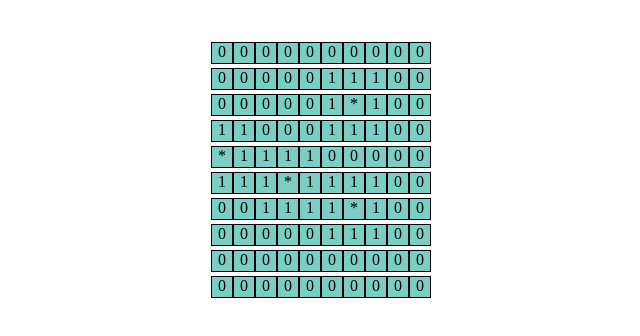
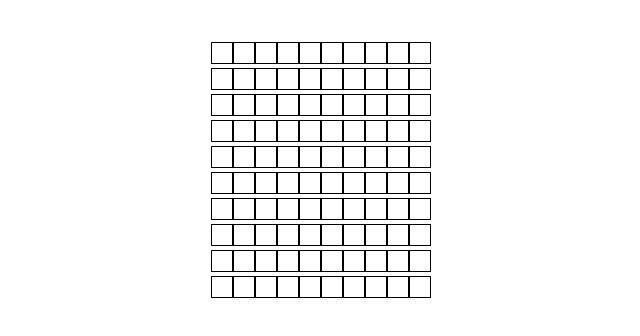
Before and after one commit to Ektomorphine/sapper, an Angular app: page /home in a window 1280 px wide. Both pictures are taken after a click on the button "Start game". Shown: the top 336 px of the page, without its empty margins (113-753 px from the left). Built offline with nearby package versions, Linux system fonts and the light colour scheme.

Commit message:
Done minesweeper

```diff
--- a/src/app/models/game-board-cell-value.model.ts
+++ b/src/app/models/game-board-cell-value.model.ts
@@ -1,7 +1,7 @@
 export interface GameBoardCellValue {
   numberOfBombsAround: number;
   isBomb: boolean;
-  Hidden: boolean;
+  isOpen: boolean;
   x: number;
   y: number;
 }
--- a/src/app/pages/sapper/sapper.page.html
+++ b/src/app/pages/sapper/sapper.page.html
@@ -1,13 +1,13 @@
 <div class="container">
-  <div *ngFor="let row of bombsAroundCell">
+  <div *ngFor="let row of cells">
     <span *ngFor="let cell of row">
       <div *ngIf="cell.isBomb" class="board-cell">
-        <span (click)="openCell(cell);openEmptyCells(cell)" [ngClass]="{coverOpened:cell.Hidden, coverClosed:true}">
+        <span (click)="openCell(cell);openEmptyCells(cell);checkVictory()" [ngClass]="{coverOpened:cell.isOpen, coverClosed:true}">
           *
         </span>
       </div>
       <div *ngIf="cell.isBomb != true" class="board-cell">
-        <span (click)="openCell(cell);openEmptyCells(cell)" [ngClass]="{coverOpened:cell.Hidden, coverClosed:true}">
+        <span (click)="openCell(cell);openEmptyCells(cell);checkVictory()" [ngClass]="{coverOpened:cell.isOpen, coverClosed:true}">
           {{cell.numberOfBombsAround}}
         </span>
       </div>
--- a/src/app/pages/sapper/sapper.page.scss
+++ b/src/app/pages/sapper/sapper.page.scss
@@ -17,11 +17,11 @@
   height: 100%;
   position: relative;
   cursor: pointer;
-  // opacity: 0;
+  opacity: 0;
   background-color: $open-cell;
+
 }
-
 .coverOpened {
   opacity: 1 !important;
-  background-color: red;
+  // background-color: red;
 }
--- a/src/app/pages/sapper/sapper.page.ts
+++ b/src/app/pages/sapper/sapper.page.ts
@@ -1,4 +1,4 @@
-import { Component, OnInit } from '@angular/core';
+import { Component, OnInit, OnChanges } from '@angular/core';
 
 import { Router } from '@angular/router';
 
@@ -11,13 +11,17 @@ import { GameBoardCellValue } from './../../models/game-board-cell-value.model';
 })
 export class SapperPage {
 
-  public bombsAroundCell: GameBoardCellValue[][];
+  public cells: GameBoardCellValue[][];
+  private openedCells = 0;
 
   constructor(private router: Router) {}
 
   ngOnInit() {
     this.makeGameBoard();
     this.countBombs();
+  }
+
+  ngOnChanges() {
   }
 
   public makeGameBoard(): GameBoardCellValue[][] {
@@ -29,23 +33,38 @@ export class SapperPage {
         gameBoardMatrix[i][j] = {
           isBomb: false,
           numberOfBombsAround: 0,
-          Hidden: false,
+          isOpen: false,
           x: i,
           y: j
         };
       }
     }
-    for (let z = 0; z < 5; z++){
-      gameBoardMatrix[this.random(0,9)][this.random(0,9)].isBomb = true;
+    for (let z = 0; z < 15; z++) {
+      gameBoardMatrix[this.random(0, 9)][this.random(0, 9)].isBomb = true;
     }
     return gameBoardMatrix;
   }
 
   public openCell(cell: GameBoardCellValue): void {
-    cell.Hidden = true;
+    cell.isOpen = true;
     if (cell.isBomb) {
       this.router.navigate(['game-over']);
     }
+  }
+
+  public checkVictory(): void {
+    console.log('ok!');
+    for (let i = 0; i <= 9; i++) {
+      for (let j = 0; j <= 9; j++) {
+        if (this.cells[i][j].isOpen) {
+          this.openedCells++;
+        }
+      }
+    }
+    if (this.openedCells == 86) {
+      alert('you win!');
+    }
+    this.openedCells = 0;
   }
 
   public openEmptyCells(cell: GameBoardCellValue) {
@@ -56,101 +75,146 @@ export class SapperPage {
     let buffer = [];
     let counter = 0;
     buffer.push(object);
-    if (cell.numberOfBombsAround != 0 ) return;
+    if (cell.numberOfBombsAround !== 0 ) {
+      return;
+    }
     while (buffer.length) {
       for (let item of buffer) {
-        if (item.j != 0
-          && this.bombsAroundCell[item.i][item.j-1].numberOfBombsAround == 0
-          && !this.bombsAroundCell[item.i][item.j-1].Hidden &&
-          this.bombsAroundCell[item.i][item.j-1].isBomb == false) { // left
-          this.bombsAroundCell[item.i][item.j-1].Hidden = true;
+        if (item.j !== 0 &&
+          this.cells[item.i][item.j - 1].numberOfBombsAround === 0 &&
+          !this.cells[item.i][item.j - 1].isOpen &&
+          this.cells[item.i][item.j - 1].isBomb === false) {
+            this.cells[item.i][item.j - 1].isOpen = true;
             object = {
-            i: this.bombsAroundCell[item.i][item.j - 1].x,
-            j: this.bombsAroundCell[item.i][item.j - 1].y
-          }
+              i: this.cells[item.i][item.j - 1].x,
+              j: this.cells[item.i][item.j - 1].y
+            };
             buffer.push(object);
             counter++;
         }
 
-        if (item.j != 9 && this.bombsAroundCell[item.i][item.j+1].numberOfBombsAround == 0
-            && !this.bombsAroundCell[item.i][item.j+1].Hidden &&
-          this.bombsAroundCell[item.i][item.j+1].isBomb == false) { // right
-          this.bombsAroundCell[item.i][item.j+1].Hidden = true;
+        if (item.j !== 9 &&
+          this.cells[item.i][item.j + 1].numberOfBombsAround === 0 &&
+          !this.cells[item.i][item.j + 1].isOpen &&
+          this.cells[item.i][item.j + 1].isBomb === false) {
+            this.cells[item.i][item.j + 1].isOpen = true;
             object = {
-            i: this.bombsAroundCell[item.i][item.j + 1].x,
-            j: this.bombsAroundCell[item.i][item.j + 1].y
-          }
+             i: this.cells[item.i][item.j + 1].x,
+             j: this.cells[item.i][item.j + 1].y
+            };
             buffer.push(object);
             counter++;
         }
 
-        if (item.i != 0
-          && this.bombsAroundCell[item.i-1][item.j].numberOfBombsAround == 0
-          && !this.bombsAroundCell[item.i-1][item.j].Hidden &&
-          this.bombsAroundCell[item.i-1][item.j].isBomb == false) { // left
-          this.bombsAroundCell[item.i-1][item.j].Hidden = true;
+        if (item.i !== 0 &&
+          this.cells[item.i - 1][item.j].numberOfBombsAround === 0 &&
+          !this.cells[item.i - 1][item.j].isOpen &&
+          this.cells[item.i - 1][item.j].isBomb === false) {
+            this.cells[item.i - 1][item.j].isOpen = true;
             object = {
-            i: this.bombsAroundCell[item.i-1][item.j].x,
-            j: this.bombsAroundCell[item.i-1][item.j].y
-          }
+              i: this.cells[item.i - 1][item.j].x,
+              j: this.cells[item.i - 1][item.j].y
+            };
             buffer.push(object);
             counter++;
         }
 
-        if (item.i != 9
-          && this.bombsAroundCell[item.i+1][item.j].numberOfBombsAround == 0
-          && !this.bombsAroundCell[item.i+1][item.j].Hidden &&
-          this.bombsAroundCell[item.i+1][item.j].isBomb == false) { // left
-          this.bombsAroundCell[item.i+1][item.j].Hidden = true;
+        if (item.i !== 9
+          && this.cells[item.i + 1][item.j].numberOfBombsAround === 0
+          && !this.cells[item.i + 1][item.j].isOpen &&
+          this.cells[item.i + 1][item.j].isBomb === false) {
+          this.cells[item.i + 1][item.j].isOpen = true;
           object = {
-            i: this.bombsAroundCell[item.i+1][item.j].x,
-            j: this.bombsAroundCell[item.i+1][item.j].y
-          }
+            i: this.cells[item.i + 1][item.j].x,
+            j: this.cells[item.i + 1][item.j].y
+          };
           buffer.push(object);
           counter++;
         }
-      } // for of end
-      for (let x = 0; x <= counter; x++){
-        buffer.shift();
+
+        if (item.j > 1 && !this.cells[item.i][item.j - 2].isBomb) {
+          this.cells[item.i][item.j - 1].isOpen = true;
         }
 
+        if (item.j < 8 && !this.cells[item.i][item.j + 2].isBomb) {
+          this.cells[item.i][item.j + 1].isOpen = true;
         }
 
+        if (item.i > 1 && !this.cells[item.i - 2][item.j].isBomb) {
+          this.cells[item.i - 1][item.j].isOpen = true;
         }
 
-  public countBombs() {
-    this.bombsAroundCell = this.makeGameBoard();
-     for (let i = 0; i < 10; i++) {
-      for (let j = 0; j < 10; j++) {
-        if (i != 0 && j != 0 && this.bombsAroundCell[i - 1][j-1].isBomb ) {
-         this.bombsAroundCell[i][j].numberOfBombsAround++
-        };
-        if (i != 0 && this.bombsAroundCell[i-1][j].isBomb ) {
-          this.bombsAroundCell[i][j].numberOfBombsAround++
-        };
-        if (i != 0 && j != 9 && this.bombsAroundCell[i-1][j+1].isBomb ) {
-            this.bombsAroundCell[i][j].numberOfBombsAround++
-        };
-        if (j != 0 && this.bombsAroundCell[i][j-1].isBomb ) {
-          this.bombsAroundCell[i][j].numberOfBombsAround++
-        };
-        if (j != 9 && this.bombsAroundCell[i][j+1].isBomb) {
-          this.bombsAroundCell[i][j].numberOfBombsAround++
-        };
-        if (i != 9 && j != 0 && this.bombsAroundCell[i+1][j-1].isBomb){
-          this.bombsAroundCell[i][j].numberOfBombsAround++
-        };
-        if (i != 9 && this.bombsAroundCell[i+1][j].isBomb) {
-          this.bombsAroundCell[i][j].numberOfBombsAround++
-        };
-        if (i != 9 && j != 9 && this.bombsAroundCell[i+1][j+1].isBomb)
-          {this.bombsAroundCell[i][j].numberOfBombsAround++
-        };
+        if (item.i < 8 && !this.cells[item.i + 2][item.j].isBomb) {
+          this.cells[item.i + 1][item.j].isOpen = true;
+        }
+
+        if (item.i !== 0 &&
+            item.j !== 9 &&
+            !this.cells[item.i - 1][item.j + 1].isBomb &&
+            this.cells[item.i - 1][item.j + 1].numberOfBombsAround > 0) {
+              this.cells[item.i - 1][item.j + 1].isOpen = true;
+        }
+
+        if (item.i !== 9 &&
+            item.j !== 0 &&
+            !this.cells[item.i + 1][item.j - 1].isBomb &&
+            this.cells[item.i + 1][item.j - 1].numberOfBombsAround > 0) {
+              this.cells[item.i + 1][item.j - 1].isOpen = true;
+        }
+
+        if (item.i !== 0 &&
+            item.j !== 0 &&
+            !this.cells[item.i - 1][item.j - 1].isBomb &&
+            this.cells[item.i - 1][item.j - 1].numberOfBombsAround > 0) {
+              this.cells[item.i - 1][item.j - 1].isOpen = true;
+        }
+
+        if (item.i !== 9 &&
+            item.j !== 9 &&
+            !this.cells[item.i + 1][item.j + 1].isBomb &&
+            this.cells[item.i + 1][item.j + 1].numberOfBombsAround > 0) {
+              this.cells[item.i + 1][item.j + 1].isOpen = true;
+        }
+      }
+      for (let x = 0; x <= counter; x++) {
+        buffer.shift();
       }
     }
   }
 
-  public random(min, max): number { // randomize func
+  public countBombs() {
+    this.cells = this.makeGameBoard();
+     for (let i = 0; i < 10; i++) {
+      for (let j = 0; j < 10; j++) {
+        if (i !== 0 && j !== 0 && this.cells[i - 1][j - 1].isBomb ) {
+         this.cells[i][j].numberOfBombsAround++;
+        }
+        if (i !== 0 && this.cells[i - 1][j].isBomb ) {
+          this.cells[i][j].numberOfBombsAround++;
+        }
+        if (i !== 0 && j !== 9 && this.cells[i - 1][j + 1].isBomb ) {
+            this.cells[i][j].numberOfBombsAround++;
+        }
+        if (j !== 0 && this.cells[i][j - 1].isBomb ) {
+          this.cells[i][j].numberOfBombsAround++;
+        }
+        if (j !== 9 && this.cells[i][j + 1].isBomb) {
+          this.cells[i][j].numberOfBombsAround++;
+        }
+        if (i !== 9 && j !== 0 && this.cells[i + 1][j - 1].isBomb) {
+          this.cells[i][j].numberOfBombsAround++;
+        }
+        if (i !== 9 && this.cells[i + 1][j].isBomb) {
+          this.cells[i][j].numberOfBombsAround++;
+        }
+        if (i !== 9 && j !== 9 && this.cells[i + 1][j + 1].isBomb) {
+          this.cells[i][j].numberOfBombsAround++;
+        }
+      }
+    }
+  }
+
+  public random(min, max): number {
     return Math.floor(Math.random() * (max - min)) + min;
   }
 }
```
Lines whose indentation alone changed are shown as unchanged.
